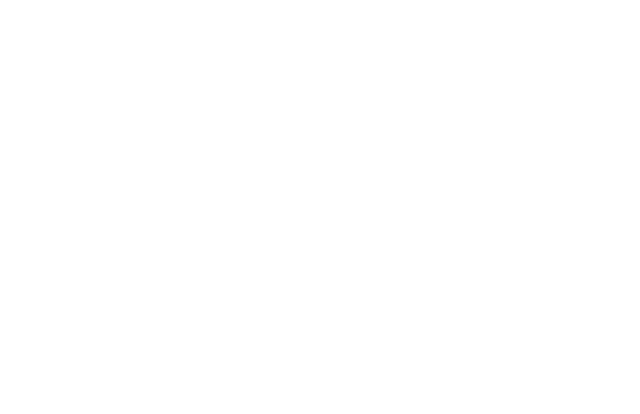
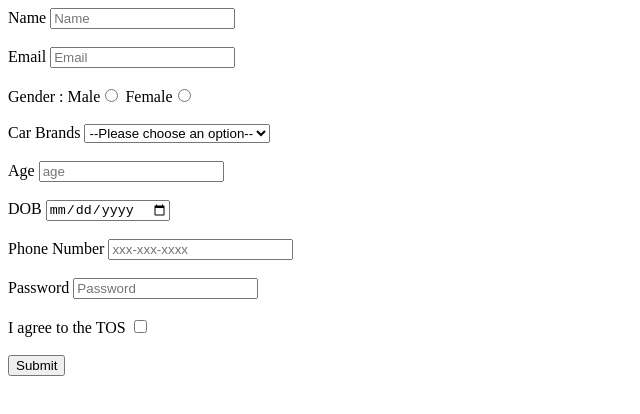
Before and after one commit to acciojob/signup-form-car-GauravTayadeDevloper, a website: page main.html in a window 1280 px wide. Shown: the whole page, without its empty margins (0-640 px from the left). Drawn offline with Linux system fonts and the light colour scheme.

Commit message:
created a submission

```diff
--- a/main.html
+++ b/main.html
@@ -11,6 +11,50 @@
     <script type="text/javascript" src="./script.js">
 </script>
 
+    <form action="" method="post">
+        <label for="UserName">Name</label>
+        <input type="text" required name="name" placeholder="Name" id="name" />
+        <br /><br />
+        <label for="email">Email</label>
+        <input type="Email" required placeholder="Email" name="Email" id="email" />
+		<br /><br />
+        Gender :<label for="male"> Male</label><input type="radio" required name="gender" id="gender_m" />
+        <label for="female"> Female</label><input type="radio" required name="gender" id="gender_f" />
+
+        <br /><br />
+
+        <label for="cars"> Car Brands</label>
+        <select name="" id="cars" placeholder="--Please choose an option--">
+            <option value=""> --Please choose an option--</option>
+        </select>
+        <br /><br />
+
+        <label for="age">Age</label>
+        <input type="number" required placeholder="age" id="age" />
+
+        <br /><br />
+        <label for="dob">DOB</label>
+        <input type="date" name="dob" id="dob" required>
+
+        <br><br>
+        <label for="trl">Phone Number</label>
+        <input type="tel" name="tel" id="tel" placeholder="xxx-xxx-xxxx">
+        <br><br>
+        <label for="password">Password</label>
+        <input type="password" placeholder="Password" required name="password" id="password" />
+
+        <br /><br />
+        <label for="tos">I agree to the TOS </label>
+        <input type="checkbox" required name="" id="tos" />
+
+        <br /><br />
+        <input type="submit" value="Submit">
+
+    </form>
+
+
+</form>
+
 </body>
 
 </html>
```
